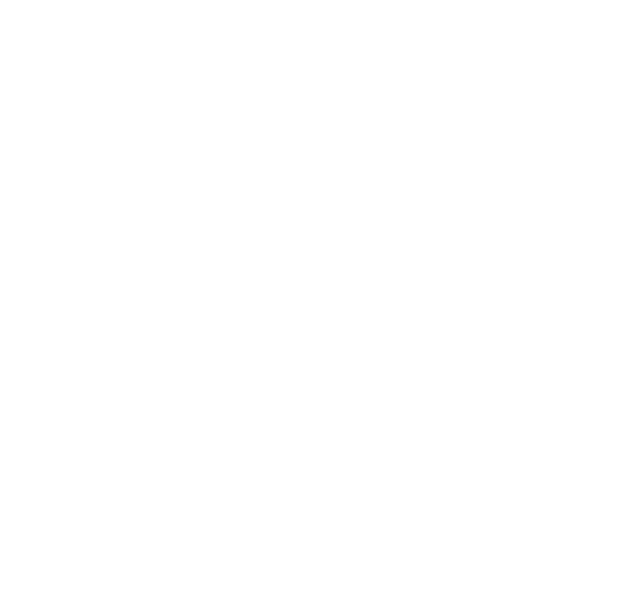
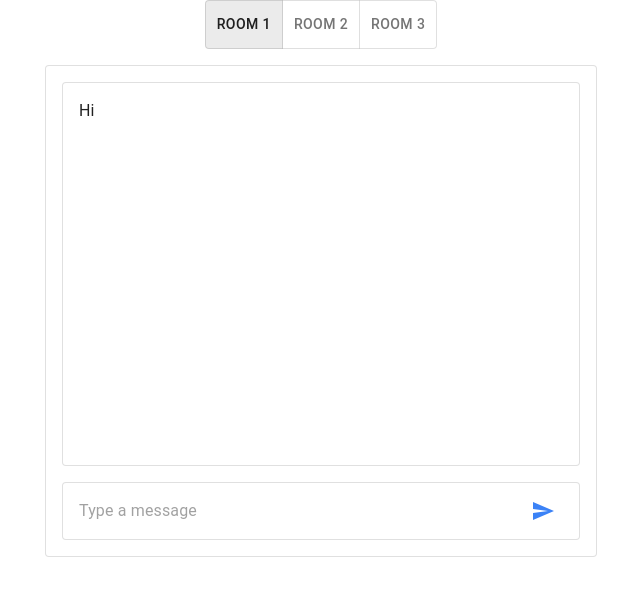
Before and after one commit to gabo71096/WebSocketsCS, a React (Vite) app in the folder client/: page / in a window 1280 px wide. Shown: the top 596 px of the page, without its empty margins (319-959 px from the left). Built offline with nearby package versions, Linux system fonts and the light colour scheme.

Commit message:
Feat: Design app window

```diff
--- a/client/src/App.tsx
+++ b/client/src/App.tsx
@@ -1,3 +1,36 @@
+import { Container, IconButton, InputBase, Paper, ToggleButton, ToggleButtonGroup, Typography } from "@mui/material";
+import { useState } from "react";
+import SendIcon from "@mui/icons-material/Send";
+
 export default function App() {
-  return <></>;
+  const [selectedRoom, setSelectedRoom] = useState("Room 1");
+  const rooms = ["Room 1", "Room 2", "Room 3"];
+
+  return (
+    <Container className="flex flex-col" maxWidth={"sm"}>
+      <ToggleButtonGroup
+        className="mb-4 mx-auto"
+        exclusive
+        onChange={(_, value) => setSelectedRoom(value)}
+        value={selectedRoom}
+      >
+        {rooms.map((room, index) => (
+          <ToggleButton key={index} value={room}>
+            {room}
+          </ToggleButton>
+        ))}
+      </ToggleButtonGroup>
+      <Paper className="p-4" variant="outlined">
+        <Paper className="h-96 mb-4 p-4" variant="outlined">
+          <Typography variant="body1">Hi</Typography>
+        </Paper>
+        <Paper className="flex px-4 py-2" component={"form"} variant="outlined">
+          <InputBase className="w-full" placeholder="Type a message" />
+          <IconButton>
+            <SendIcon className="text-blue-500" />
+          </IconButton>
+        </Paper>
+      </Paper>
+    </Container>
+  );
 }
```
